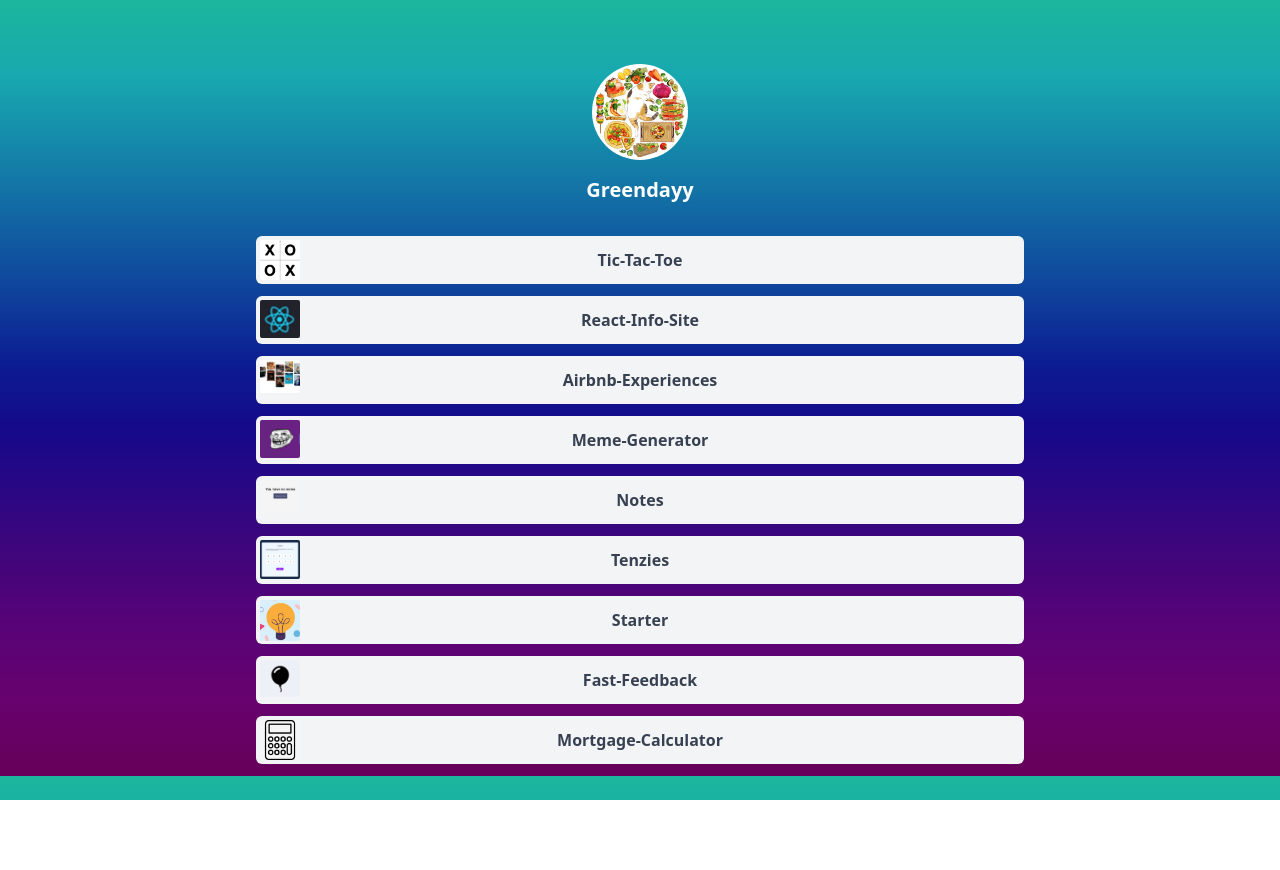
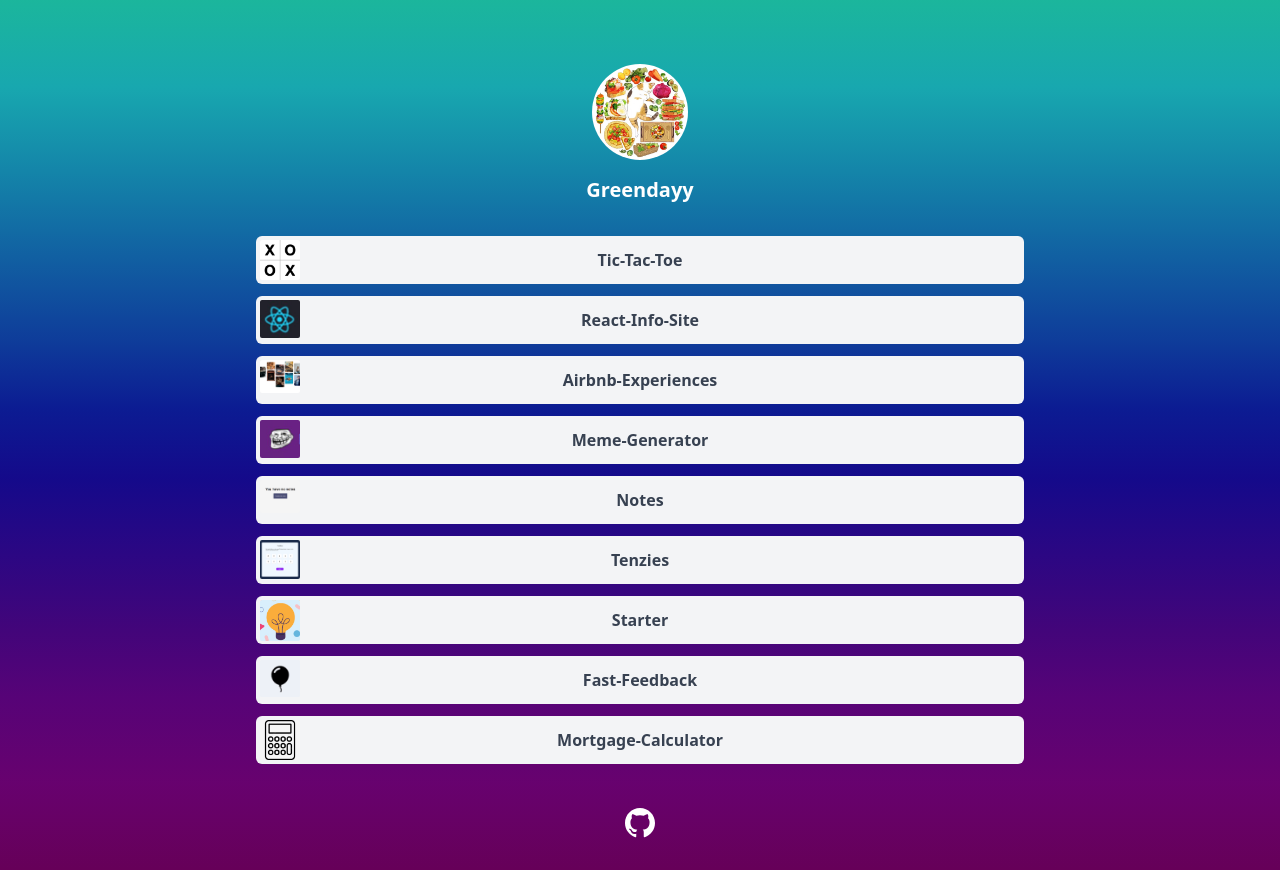
Before and after one commit to Greendayy/linktree, a Next.js app: page / in a window 1280 px wide. Before the commit the page ends 800 px from the top, so only its background shows below. Built offline with nearby package versions, Linux system fonts and the light colour scheme.

Commit message:
feat:github icon

```diff
--- a/src/pages/index.tsx
+++ b/src/pages/index.tsx
@@ -3,6 +3,29 @@
 import avatar from "../../public/avatar.jpeg";
 
 export default function Home() {
+  function GitHubIcon() {
+    return (
+      <svg
+        width="30"
+        height="30"
+        viewBox="0 0 24 24"
+        fill="none"
+        xmlns="http://www.w3.org/2000/svg"
+      >
+        <g clipPath="url(#clip0_9914_10)">
+          <path
+            d="M12 0C5.374 0 0 5.373 0 12C0 17.302 3.438 21.8 8.207 23.387C8.806 23.498 9 23.126 9 22.81V20.576C5.662 21.302 4.967 19.16 4.967 19.16C4.421 17.773 3.634 17.404 3.634 17.404C2.545 16.659 3.717 16.675 3.717 16.675C4.922 16.759 5.556 17.912 5.556 17.912C6.626 19.746 8.363 19.216 9.048 18.909C9.155 18.134 9.466 17.604 9.81 17.305C7.145 17 4.343 15.971 4.343 11.374C4.343 10.063 4.812 8.993 5.579 8.153C5.455 7.85 5.044 6.629 5.696 4.977C5.696 4.977 6.704 4.655 8.997 6.207C9.954 5.941 10.98 5.808 12 5.803C13.02 5.808 14.047 5.941 15.006 6.207C17.297 4.655 18.303 4.977 18.303 4.977C18.956 6.63 18.545 7.851 18.421 8.153C19.191 8.993 19.656 10.064 19.656 11.374C19.656 15.983 16.849 16.998 14.177 17.295C14.607 17.667 15 18.397 15 19.517V22.81C15 23.129 15.192 23.504 15.801 23.386C20.566 21.797 24 17.3 24 12C24 5.373 18.627 0 12 0Z"
+            fill="currentColor"
+          />
+        </g>
+        <defs>
+          <clipPath id="clip0_9914_10">
+            <rect width="24" height="24" fill="white" />
+          </clipPath>
+        </defs>
+      </svg>
+    );
+  }
   function LinkCard({
     href,
     title,
@@ -52,6 +75,11 @@
       {data.links.map((link) => (
         <LinkCard key={link.href} {...link} />
       ))}
+      <div className="flex items-center my-8 text-white">
+        <a href="https://github.com/Greendayy" target="_blank">
+          <GitHubIcon />
+        </a>
+      </div>
     </div>
   );
 }
```
